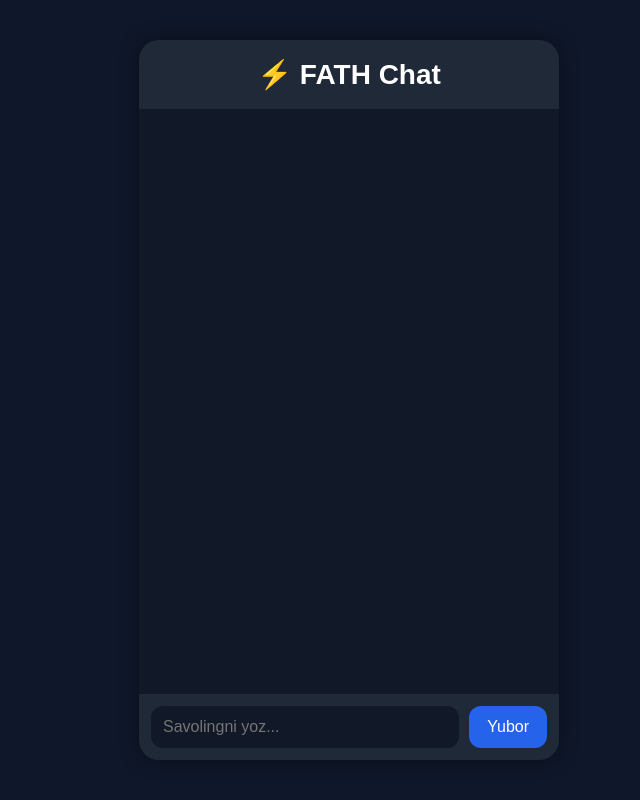
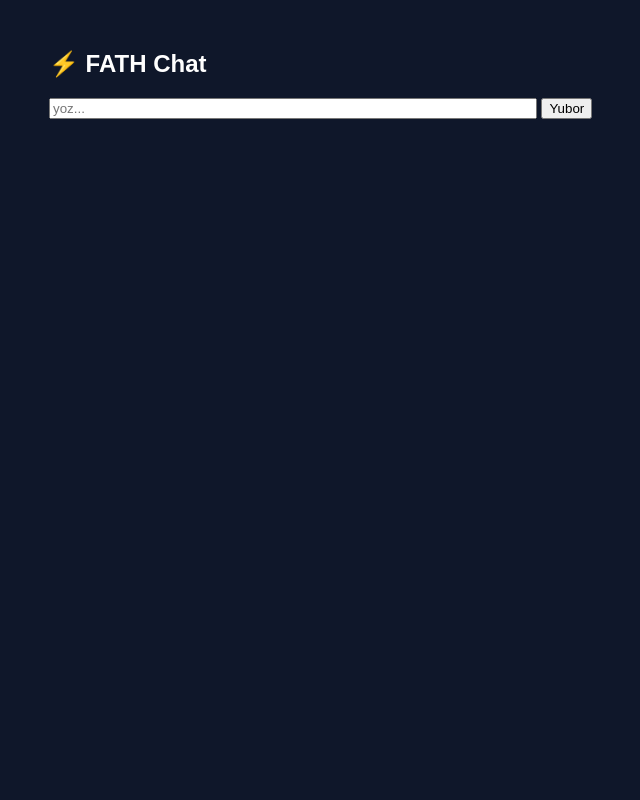
Before and after one commit to adamdabba02-spec/fath-chat, a Flask app: page / in a window 1280 px wide. Shown: the whole page, without its empty margins (291-931 px from the left). Run offline with Flask 3, Linux system fonts and the light colour scheme.

Commit message:
Update chat.html

```diff
--- a/templates/chat.html
+++ b/templates/chat.html
@@ -2,149 +2,50 @@
 <html lang="uz">
 <head>
 <meta charset="UTF-8">
-    <meta name="viewport" content="width=device-width, initial-scale=1.0">
 <title>FATH Chat</title>
 <style>
 body {
-            margin: 0;
-            font-family: Arial, sans-serif;
-            background: #0f172a;
-            color: white;
-            display: flex;
-            justify-content: center;
-            align-items: center;
-            height: 100vh;
+  background:#0f172a;
+  color:white;
+  font-family:Arial;
 }
-
 .chat-box {
-            width: 420px;
-            max-width: 95%;
-            height: 90vh;
-            background: #111827;
-            border-radius: 20px;
-            display: flex;
-            flex-direction: column;
-            overflow: hidden;
-            box-shadow: 0 0 20px rgba(0,0,0,0.4);
+  max-width:600px;
+  margin:auto;
+  margin-top:50px;
 }
-
-        .header {
-            padding: 18px;
-            font-size: 28px;
-            font-weight: bold;
-            text-align: center;
-            background: #1f2937;
-        }
-
-        #chat {
-            flex: 1;
-            overflow-y: auto;
-            padding: 15px;
-            display: flex;
-            flex-direction: column;
-            gap: 10px;
-        }
-
-        .msg {
-            padding: 10px 14px;
-            border-radius: 14px;
-            max-width: 75%;
-            word-wrap: break-word;
-            line-height: 1.4;
-        }
-
-        .user {
-            background: #2563eb;
-            align-self: flex-end;
-        }
-
-        .bot {
-            background: #374151;
-            align-self: flex-start;
-        }
-
-        .input-area {
-            display: flex;
-            padding: 12px;
-            background: #1f2937;
-            gap: 10px;
-        }
-
-        #msg {
-            flex: 1;
-            padding: 12px;
-            border: none;
-            outline: none;
-            border-radius: 12px;
-            background: #111827;
-            color: white;
-            font-size: 16px;
-        }
-
-        button {
-            padding: 12px 18px;
-            border: none;
-            border-radius: 12px;
-            background: #2563eb;
-            color: white;
-            font-size: 16px;
-            cursor: pointer;
-        }
-
-        button:hover {
-            opacity: 0.9;
+input {
+  width:80%;
 }
 </style>
 </head>
+
 <body>
 <div class="chat-box">
-        <div class="header">⚡️ FATH Chat</div>
+  <h2>⚡️ FATH Chat</h2>
 
   <div id="chat"></div>
 
-        <div class="input-area">
-            <input id="msg" type="text" placeholder="Savolingni yoz...">
+  <input id="msg" placeholder="yoz...">
   <button onclick="sendMessage()">Yubor</button>
-        </div>
 </div>
 
 <script>
 async function sendMessage() {
-            const input = document.getElementById("msg");
-            const chat = document.getElementById("chat");
-            const message = input.value.trim();
+  let msg = document.getElementById("msg").value;
 
-            if (!message) return;
-
-            chat.innerHTML += <div class="msg user">${message}</div>;
-            input.value = "";
-            chat.scrollTop = chat.scrollHeight;
-
-            try {
-                const res = await fetch("/chat", {
+  let res = await fetch("/chat", {
     method: "POST",
-                    headers: {
-                        "Content-Type": "application/json"
-                    },
-                    body: JSON.stringify({ message: message })
+    headers: {"Content-Type":"application/json"},
+    body: JSON.stringify({msg:msg})
   });
 
-                const data = await res.json();
+  let data = await res.json();
 
-                chat.innerHTML += <div class="msg bot">${data.reply}</div>;
-                chat.scrollTop = chat.scrollHeight;
+  document.getElementById("chat").innerHTML +=
+    "<div>"+data.reply+"</div>";
+}
+</script>
 
-            } catch (err) {
-                chat.innerHTML += <div class="msg bot">xato: ${err}</div>;
-                chat.scrollTop = chat.scrollHeight;
-            }
-        }
-
-        document.getElementById("msg").addEventListener("keypress", function(event) {
-            if (event.key === "Enter") {
-                sendMessage();
-            }
-        });
-    </script>
 </body>
 </html>
```
Lines whose indentation alone changed are shown as unchanged.
